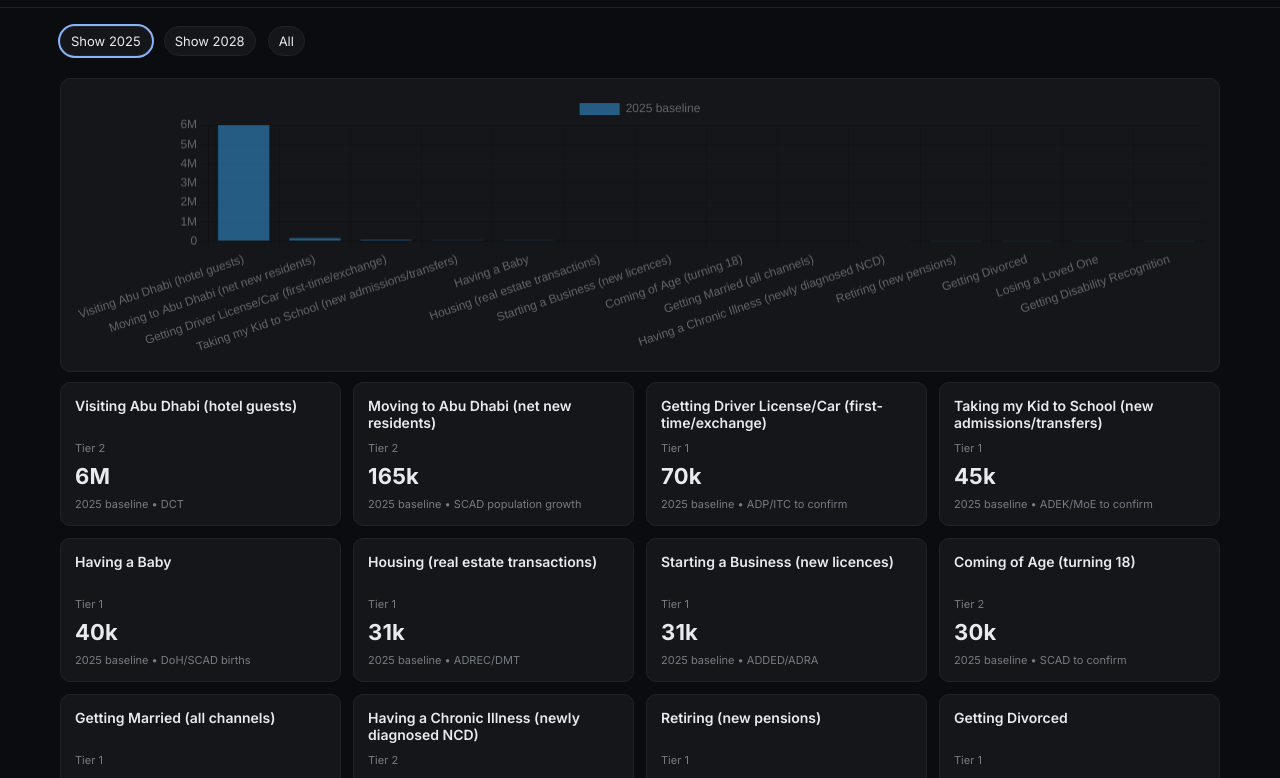
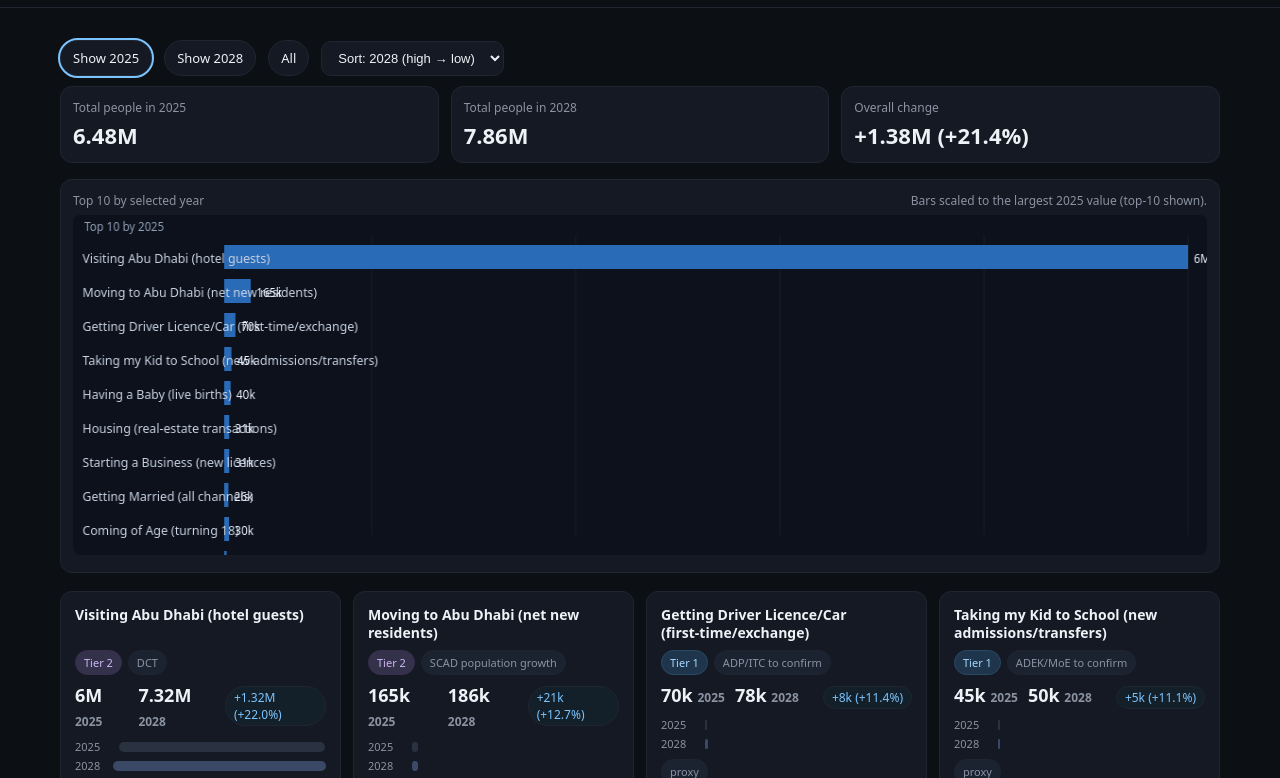
Before and after one commit to khaderhnw/KUUNI, a plain HTML site: page view.html in a window 1280 px wide. Shown: the part 82-860 px from the top of the page. Drawn offline with nearby package versions, Linux system fonts and the light colour scheme.

Commit message:
Update view.html

```diff
--- a/view.html
+++ b/view.html
@@ -4,29 +4,55 @@
 <meta charset="utf-8" />
 <meta name="viewport" content="width=device-width, initial-scale=1" />
 <title>Who We Serve — Abu Dhabi Life Moments (2025 → 2028)</title>
-<link rel="preconnect" href="https://fonts.googleapis.com">
-<link href="https://fonts.googleapis.com/css2?family=Inter:wght@400;600;700&display=swap" rel="stylesheet">
 <style>
-  :root { --bg:#0b0c10; --panel:#14161a; --muted:#777b83; --text:#e8eaed; --accent:#8ab4f8; }
-  *{box-sizing:border-box} body{margin:0;background:var(--bg);color:var(--text);font-family:Inter,system-ui,-apple-system,Segoe UI,Roboto,Arial,sans-serif}
-  header{padding:24px 20px 12px;border-bottom:1px solid #1f232a}
-  h1{margin:0 0 8px;font-weight:700;font-size:24px;letter-spacing:.2px}
+  :root{
+    --bg:#0c0f14; --panel:#141923; --panel-2:#0f131a;
+    --line:#202531; --muted:#8b93a2; --text:#eef2f7;
+    --accent:#7cc4ff; --accent-2:#9ad58b; --tier1:#4fb3ff; --tier2:#c89cff;
+    --bar25:#2a3242; --bar28:#3a4a66; --chip:#1b2230;
+  }
+  *{box-sizing:border-box}
+  body{margin:0;background:var(--bg);color:var(--text);
+       font-family: system-ui,-apple-system,"Segoe UI",Roboto,Arial,sans-serif}
+  header{padding:22px 20px 10px;border-bottom:1px solid var(--line)}
+  h1{margin:0 0 6px;font-weight:700;font-size:24px;letter-spacing:.2px}
   .subtitle{color:var(--muted);font-size:13px}
   main{padding:18px 20px 28px;max-width:1200px;margin:0 auto}
-  .controls{display:flex;align-items:center;gap:12px;flex-wrap:wrap;margin-bottom:16px}
-  .pill{padding:6px 10px;background:var(--panel);border:1px solid #1f232a;border-radius:999px;color:var(--text);font-size:13px;cursor:pointer}
+  .toolbar{display:flex;gap:12px;flex-wrap:wrap;align-items:center;margin:14px 0 10px}
+  .pill, select{
+    padding:8px 12px;background:var(--panel);border:1px solid var(--line);
+    border-radius:999px;color:var(--text);font-size:13px;cursor:pointer
+  }
   .pill.active{outline:2px solid var(--accent)}
-  .grid{display:grid;grid-template-columns:repeat(4,1fr);gap:12px}
-  .card{background:var(--panel);border:1px solid #1f232a;border-radius:10px;padding:14px}
-  .lm-name{font-weight:600;font-size:14px;margin-bottom:6px;min-height:38px}
-  .lm-type{font-size:11px;color:var(--muted)}
-  .lm-number{font-size:22px;font-weight:700;margin:8px 0;letter-spacing:.2px}
-  .lm-foot{font-size:11px;color:var(--muted)}
-  .chart-wrap{margin:22px 0 10px;background:var(--panel);border:1px solid #1f232a;border-radius:10px;padding:14px}
-  footer{padding:10px 20px 28px;color:var(--muted);font-size:12px;line-height:1.5;border-top:1px solid #1f232a}
-  .sources{margin-top:10px}
-  @media (max-width:1024px){.grid{grid-template-columns:repeat(2,1fr)}}
-  @media (max-width:640px){.grid{grid-template-columns:1fr}}
+  select{border-radius:10px}
+  .kpis{display:grid;grid-template-columns:repeat(3,1fr);gap:12px;margin:10px 0 16px}
+  .kpi{background:var(--panel);border:1px solid var(--line);border-radius:12px;padding:12px}
+  .kpi .label{font-size:12px;color:var(--muted)}
+  .kpi .val{font-size:22px;font-weight:700;margin-top:4px}
+  .chart-wrap{margin:10px 0 18px;background:var(--panel);border:1px solid var(--line);
+              border-radius:12px;padding:12px}
+  .chart-head{display:flex;align-items:center;justify-content:space-between;margin-bottom:6px;color:var(--muted);font-size:12px}
+  canvas{width:100%;height:340px;border-radius:8px;background:linear-gradient(180deg,var(--panel-2),transparent)}
+  .grid{display:grid;grid-template-columns:repeat(4,1fr);gap:12px;margin-top:10px}
+  .card{background:var(--panel);border:1px solid var(--line);border-radius:12px;padding:14px}
+  .lm-name{font-weight:700;font-size:14px;line-height:1.3;min-height:40px}
+  .lm-meta{display:flex;gap:6px;margin:4px 0 8px}
+  .chip{background:var(--chip);color:var(--muted);border:1px solid var(--line);padding:4px 8px;border-radius:999px;font-size:11px}
+  .figs{display:flex;gap:10px;align-items:baseline}
+  .num{font-size:18px;font-weight:800}
+  .num small{font-size:12px;color:var(--muted)}
+  .delta{margin-left:auto;font-size:12px;padding:2px 8px;border-radius:999px;border:1px solid var(--line);
+         background:#132029;color:var(--accent)}
+  .bars{margin-top:8px}
+  .bar-row{display:flex;gap:6px;align-items:center;margin:4px 0}
+  .bar{height:10px;border-radius:6px;background:var(--bar25);position:relative}
+  .bar.b2028{background:var(--bar28)}
+  .bar-label{width:38px;color:var(--muted);font-size:11px}
+  .foot{padding:10px 0 0;color:var(--muted);font-size:12px;line-height:1.5;border-top:1px dashed var(--line);margin-top:16px}
+  .sources{margin-top:8px}
+  @media (max-width:1100px){.grid{grid-template-columns:repeat(3,1fr)}}
+  @media (max-width:820px){.grid{grid-template-columns:repeat(2,1fr)}}
+  @media (max-width:540px){.grid{grid-template-columns:1fr}.kpis{grid-template-columns:1fr}}
 </style>
 </head>
 <body>
@@ -34,61 +60,204 @@
   <h1>Who We Serve — Abu Dhabi Life Moments (2025 → 2028)</h1>
   <div class="subtitle">People expected to go through each Life Moment per year • Official baselines where published; proxies are flagged</div>
 </header>
+
 <main>
-  <div class="controls">
+  <!-- Controls -->
+  <div class="toolbar">
     <div class="pill active" data-year="y2025">Show 2025</div>
     <div class="pill" data-year="y2028">Show 2028</div>
     <div class="pill" id="toggleTier">All</div>
+    <select id="sort">
+      <option value="y2028">Sort: 2028 (high → low)</option>
+      <option value="y2025">Sort: 2025 (high → low)</option>
+      <option value="delta">Sort: Change (Δ)</option>
+      <option value="az">Sort: A → Z</option>
+    </select>
   </div>
-  <div class="chart-wrap"><canvas id="lmChart" height="70"></canvas></div>
+
+  <!-- KPIs -->
+  <div class="kpis">
+    <div class="kpi"><div class="label">Total people in 2025</div><div class="val" id="kpi25">–</div></div>
+    <div class="kpi"><div class="label">Total people in 2028</div><div class="val" id="kpi28">–</div></div>
+    <div class="kpi"><div class="label">Overall change</div><div class="val" id="kpidelta">–</div></div>
+  </div>
+
+  <!-- Chart -->
+  <div class="chart-wrap">
+    <div class="chart-head">
+      <div>Top 10 by selected year</div>
+      <div id="chartCaption"></div>
+    </div>
+    <canvas id="lmCanvas" width="1200" height="340" aria-label="Top life moments bar chart"></canvas>
+  </div>
+
+  <!-- Cards -->
   <div id="grid" class="grid"></div>
+
+  <!-- Footer -->
+  <div class="foot">
+    <strong>Method.</strong> 2025 values use the latest official Abu Dhabi baselines where available; 2028 values are modest forecasts. Where an annual Abu Dhabi series is not public, a planning proxy is shown and should be replaced by the owner dataset.
+    <div class="sources"><strong>Official baselines used:</strong> ADJD/WAM civil marriages; DoH/SCAD births (2024=39,333) & deaths (2024=4,499); ADDED/ADRA new licences (2023=25,647; 2024 +16%); ADREC/DMT real‑estate (2024=28,249); DCT hotel guests (2024=5.8M); SCAD population (2024=4,135,985, +7.5%).</div>
+  </div>
 </main>
-<footer>
-  <div><strong>Method.</strong> 2025 values use latest official Abu Dhabi baselines where available; 2028 values are modest forecasts. Where an annual Abu Dhabi series is not public, a planning proxy is shown and should be replaced by the owner dataset.</div>
-  <div class="sources"><strong>Official baselines used:</strong> ADJD/WAM civil marriages; DoH/SCAD births (2024=39,333) and deaths (2024=4,499); ADDED/ADRA new licences (2023=25,647; 2024 +16%); ADREC/DMT real-estate transactions (2024=28,249); DCT hotel guests (2024=5.8M); SCAD population (2024=4,135,985, +7.5%).</div>
-</footer>
-<script src="https://cdn.jsdelivr.net/npm/chart.js"></script>
+
 <script>
+/* ======== DATA ======== */
 const data = [
-  {id:"marriage_total", name:"Getting Married (all channels)", lm_type:"Tier 1", y2025:26000, y2028:31500, source:"ADJD civil; Sharia proxy", notes:"Replace Sharia count with ADJD totals."},
-  {id:"baby", name:"Having a Baby", lm_type:"Tier 1", y2025:39700, y2028:40930, source:"DoH/SCAD births", notes:"+1%/yr"},
-  {id:"bereavement", name:"Losing a Loved One", lm_type:"Tier 1", y2025:4590, y2028:4871, source:"DoH/SCAD deaths", notes:"+2%/yr"},
-  {id:"disability", name:"Getting Disability Recognition", lm_type:"Tier 1", y2025:3150, y2028:3500, source:"ZHO POD stock proxy", notes:"10% of stock per year"},
-  {id:"school", name:"Taking my Kid to School (new admissions/transfers)", lm_type:"Tier 1", y2025:45000, y2028:50000, source:"ADEK/MoE to confirm", notes:"proxy"},
-  {id:"retiring", name:"Retiring (new pensions)", lm_type:"Tier 1", y2025:9500, y2028:10500, source:"ADPF to confirm", notes:"proxy"},
-  {id:"divorce", name:"Getting Divorced", lm_type:"Tier 1", y2025:6200, y2028:6600, source:"ADJD to confirm", notes:"proxy ratio vs marriages"},
-  {id:"driver", name:"Getting Driver License/Car (first-time/exchange)", lm_type:"Tier 1", y2025:70000, y2028:78000, source:"ADP/ITC to confirm", notes:"proxy"},
-  {id:"housing", name:"Housing (real estate transactions)", lm_type:"Tier 1", y2025:31000, y2028:40610, source:"ADREC/DMT", notes:"growth path"},
-  {id:"business", name:"Starting a Business (new licences)", lm_type:"Tier 1", y2025:31000, y2028:37546, source:"ADDED/ADRA", notes:"growth path"},
-  {id:"visiting", name:"Visiting Abu Dhabi (hotel guests)", lm_type:"Tier 2", y2025:6000000, y2028:7322366, source:"DCT", notes:"+6%/yr"},
-  {id:"moving", name:"Moving to Abu Dhabi (net new residents)", lm_type:"Tier 2", y2025:165000, y2028:186000, source:"SCAD population growth", notes:"net new per year"},
-  {id:"coming_of_age", name:"Coming of Age (turning 18)", lm_type:"Tier 2", y2025:30000, y2028:31000, source:"SCAD to confirm", notes:"proxy"},
-  {id:"chronic", name:"Having a Chronic Illness (newly diagnosed NCD)", lm_type:"Tier 2", y2025:15000, y2028:17000, source:"DoH to confirm", notes:"proxy"}
+  {id:"marriage_total", name:"Getting Married (all channels)", lm_type:"Tier 1", y2025:26000,  y2028:31500,  source:"ADJD civil; Sharia proxy", notes:"Replace Sharia count with ADJD totals."},
+  {id:"baby",           name:"Having a Baby (live births)",     lm_type:"Tier 1", y2025:39700,  y2028:40930,  source:"DoH/SCAD births", notes:"+1%/yr"},
+  {id:"bereavement",    name:"Losing a Loved One (deaths)",     lm_type:"Tier 1", y2025:4590,   y2028:4871,   source:"DoH/SCAD deaths", notes:"+2%/yr"},
+  {id:"disability",     name:"Getting Disability Recognition",  lm_type:"Tier 1", y2025:3150,   y2028:3500,   source:"ZHO POD stock proxy", notes:"10% of stock per year"},
+  {id:"school",         name:"Taking my Kid to School (new admissions/transfers)", lm_type:"Tier 1", y2025:45000,  y2028:50000,  source:"ADEK/MoE to confirm", notes:"proxy"},
+  {id:"retiring",       name:"Retiring (new pensions)",         lm_type:"Tier 1", y2025:9500,   y2028:10500,  source:"ADPF to confirm", notes:"proxy"},
+  {id:"divorce",        name:"Getting Divorced",                lm_type:"Tier 1", y2025:6200,   y2028:6600,   source:"ADJD to confirm", notes:"proxy ratio vs marriages"},
+  {id:"driver",         name:"Getting Driver Licence/Car (first‑time/exchange)", lm_type:"Tier 1", y2025:70000,  y2028:78000,  source:"ADP/ITC to confirm", notes:"proxy"},
+  {id:"housing",        name:"Housing (real‑estate transactions)", lm_type:"Tier 1", y2025:31000,  y2028:40610,  source:"ADREC/DMT", notes:"growth path"},
+  {id:"business",       name:"Starting a Business (new licences)", lm_type:"Tier 1", y2025:31000,  y2028:37546,  source:"ADDED/ADRA", notes:"growth path"},
+  {id:"visiting",       name:"Visiting Abu Dhabi (hotel guests)", lm_type:"Tier 2", y2025:6000000,y2028:7322366,source:"DCT", notes:"+6%/yr"},
+  {id:"moving",         name:"Moving to Abu Dhabi (net new residents)", lm_type:"Tier 2", y2025:165000, y2028:186000, source:"SCAD population growth", notes:"net new per year"},
+  {id:"coming_of_age",  name:"Coming of Age (turning 18)",      lm_type:"Tier 2", y2025:30000,  y2028:31000,  source:"SCAD to confirm", notes:"proxy"},
+  {id:"chronic",        name:"Having a Chronic Illness (newly diagnosed NCD)", lm_type:"Tier 2", y2025:15000,  y2028:17000,  source:"DoH to confirm", notes:"proxy"}
 ];
 
-let currentYearKey = 'y2025', filterTier = 'All';
-const grid = document.getElementById('grid');
-const pills = document.querySelectorAll('.pill[data-year]');
+/* ======== HELPERS ======== */
+const fmt = n => n>=1e6 ? (n/1e6).toFixed(2).replace(/\.00$/,'')+'M' :
+                     n>=1e3 ? Math.round(n/1e3)+'k' : n.toLocaleString();
+
+function totals(list){
+  return list.reduce((acc,d)=>({y2025:acc.y2025+d.y2025, y2028:acc.y2028+d.y2028}), {y2025:0,y2028:0});
+}
+
+/* ======== STATE ======== */
+let currentYearKey = 'y2025';
+let filterTier = 'All';
+let sortBy = 'y2028';
+
+/* ======== DOM ======== */
+const grid   = document.getElementById('grid');
+const pills  = document.querySelectorAll('.pill[data-year]');
 const toggleTier = document.getElementById('toggleTier');
-pills.forEach(p => p.addEventListener('click', ()=>{pills.forEach(x=>x.classList.remove('active'));p.classList.add('active');currentYearKey=p.getAttribute('data-year');render();}));
-toggleTier.addEventListener('click', ()=>{filterTier = filterTier==='All'?'Tier 1':(filterTier==='Tier 1'?'Tier 2':'All');toggleTier.textContent = filterTier==='All'?'All':(filterTier+' only');render();});
-const ctx = document.getElementById('lmChart').getContext('2d'); let chart;
-function fmt(n){ if(n>=1_000_000) return (n/1_000_000).toFixed(2).replace(/\.00$/,'')+'M'; if(n>=1000) return Math.round(n/1000)+'k'; return n.toLocaleString(); }
+const sortSel= document.getElementById('sort');
+const k25 = document.getElementById('kpi25');
+const k28 = document.getElementById('kpi28');
+const kdel= document.getElementById('kpidelta');
+const canvas = document.getElementById('lmCanvas');
+const ctx = canvas.getContext('2d');
+const caption = document.getElementById('chartCaption');
+
+/* ======== EVENTS ======== */
+pills.forEach(p=>p.addEventListener('click',()=>{
+  pills.forEach(x=>x.classList.remove('active')); p.classList.add('active');
+  currentYearKey = p.getAttribute('data-year'); render();
+}));
+toggleTier.addEventListener('click',()=>{
+  filterTier = filterTier==='All' ? 'Tier 1' : filterTier==='Tier 1' ? 'Tier 2' : 'All';
+  toggleTier.textContent = filterTier==='All' ? 'All' : (filterTier+' only'); render();
+});
+sortSel.addEventListener('change',()=>{ sortBy = sortSel.value; render(); });
+
+/* ======== RENDER ======== */
+function getList(){
+  let list = data.map(d=>({...d, delta: d.y2028 - d.y2025, deltapct: (d.y2025? (d.y2028-d.y2025)/d.y2025*100 : 0)}));
+  if(filterTier!=='All') list = list.filter(d=>d.lm_type===filterTier);
+  switch(sortBy){
+    case 'y2025': list.sort((a,b)=>b.y2025 - a.y2025); break;
+    case 'y2028': list.sort((a,b)=>b.y2028 - a.y2028); break;
+    case 'delta': list.sort((a,b)=> (b.delta) - (a.delta)); break;
+    case 'az':    list.sort((a,b)=> a.name.localeCompare(b.name)); break;
+  }
+  return list;
+}
+
+function renderKPIs(list){
+  const t = totals(list);
+  k25.textContent = fmt(t.y2025);
+  k28.textContent = fmt(t.y2028);
+  const d = t.y2028 - t.y2025;
+  const pct = t.y2025 ? (d/t.y2025*100) : 0;
+  kdel.textContent = (d>=0?'+':'') + fmt(d) + ' (' + (pct>=0?'+':'') + pct.toFixed(1) + '%)';
+}
+
+function renderCards(list){
+  const maxBoth = Math.max(...list.map(d=>Math.max(d.y2025,d.y2028)));
+  grid.innerHTML = list.map(d=>{
+    const w25 = (d.y2025/maxBoth*100).toFixed(3) + '%';
+    const w28 = (d.y2028/maxBoth*100).toFixed(3) + '%';
+    const tierClr = d.lm_type==='Tier 2' ? 'background:rgba(200,156,255,.18);border-color:#3b2d4f;color:#ceb9f6' :
+                                           'background:rgba(79,179,255,.18);border-color:#2a4964;color:#a7d9ff';
+    const deltaSign = d.delta>=0 ? '+' : '';
+    return `
+      <div class="card">
+        <div class="lm-name">${d.name}</div>
+        <div class="lm-meta">
+          <span class="chip" style="${tierClr}">${d.lm_type}</span>
+          <span class="chip" title="${d.source}">${d.source}</span>
+        </div>
+        <div class="figs">
+          <div class="num">${fmt(d.y2025)} <small>2025</small></div>
+          <div class="num">${fmt(d.y2028)} <small>2028</small></div>
+          <div class="delta">${deltaSign}${fmt(d.delta)} (${deltaSign}${(d.deltapct).toFixed(1)}%)</div>
+        </div>
+        <div class="bars">
+          <div class="bar-row">
+            <div class="bar-label">2025</div>
+            <div class="bar" style="width:${w25}"></div>
+          </div>
+          <div class="bar-row">
+            <div class="bar-label">2028</div>
+            <div class="bar b2028" style="width:${w28}"></div>
+          </div>
+        </div>
+        <div class="lm-meta" style="margin-top:8px">
+          <span class="chip" title="${d.notes}">${d.notes || ''}</span>
+        </div>
+      </div>`;
+  }).join('');
+}
+
+function drawChart(list){
+  const yearKey = currentYearKey;
+  const top = list.slice(0,10); // top-10 by selected sort
+  const maxv = Math.max(...top.map(d=>d[yearKey]));
+  const w = canvas.width, h = canvas.height;
+  ctx.clearRect(0,0,w,h);
+  // background grid
+  ctx.fillStyle = '#0c111b';
+  ctx.fillRect(0,0,w,h);
+  ctx.strokeStyle = 'rgba(255,255,255,.06)';
+  for(let i=1;i<=5;i++){ const x = (w-120)/5*i + 100; ctx.beginPath(); ctx.moveTo(x,20); ctx.lineTo(x,h-20); ctx.stroke(); }
+  // axes labels
+  ctx.fillStyle = '#90a0b6'; ctx.font = '12px system-ui';
+  ctx.fillText(yearKey==='y2025'?'Top 10 by 2025':'Top 10 by 2028', 12, 16);
+
+  const barH = 24, gap = 10, left = 160, rightPad = 20, topPad = 30;
+  top.forEach((d,i)=>{
+    const y = topPad + i*(barH+gap);
+    const val = d[yearKey];
+    const wpx = (w - left - rightPad) * (val/maxv);
+    // bar
+    ctx.fillStyle = yearKey==='y2025' ? '#2a6bb7' : '#4aa179';
+    ctx.fillRect(left, y, wpx, barH);
+    // name
+    ctx.fillStyle = '#c9d3e3';
+    ctx.font = '13px system-ui';
+    ctx.fillText(d.name, 10, y+barH-6);
+    // value
+    ctx.fillStyle = '#eaf1ff';
+    ctx.font = '12px system-ui';
+    ctx.fillText(fmt(val), left + wpx + 6, y+barH-6);
+  });
+  caption.textContent = yearKey==='y2025' ? 'Bars scaled to the largest 2025 value (top‑10 shown).'
+                                          : 'Bars scaled to the largest 2028 value (top‑10 shown).';
+}
+
 function render(){
-  const list = data.filter(d=>filterTier==='All'||d.lm_type===filterTier).slice().sort((a,b)=>b[currentYearKey]-a[currentYearKey]);
-  grid.innerHTML = list.map(d=>`
-    <div class="card">
-      <div class="lm-name">${d.name}</div>
-      <div class="lm-type">${d.lm_type}</div>
-      <div class="lm-number">${fmt(d[currentYearKey])}</div>
-      <div class="lm-foot">${currentYearKey==='y2025'?'2025 baseline':'2028 outlook'} • <span title="${d.notes}">${d.source}</span></div>
-    </div>`).join('');
-  const labels = list.map(d=>d.name), values = list.map(d=>d[currentYearKey]);
-  if(chart) chart.destroy();
-  chart = new Chart(ctx,{type:'bar',data:{labels,datasets:[{label:currentYearKey==='y2025'?'2025 baseline':'2028 outlook',data:values}]} ,
-    options:{responsive:true,plugins:{legend:{display:true},tooltip:{callbacks:{label:c=>fmt(c.parsed.y)}}},
-      scales:{y:{beginAtZero:true,ticks:{callback:v=>fmt(v)}}}}});
+  const list = getList();
+  renderKPIs(list);
+  drawChart(list);
+  renderCards(list);
 }
+
 render();
 </script>
 </body>
```
